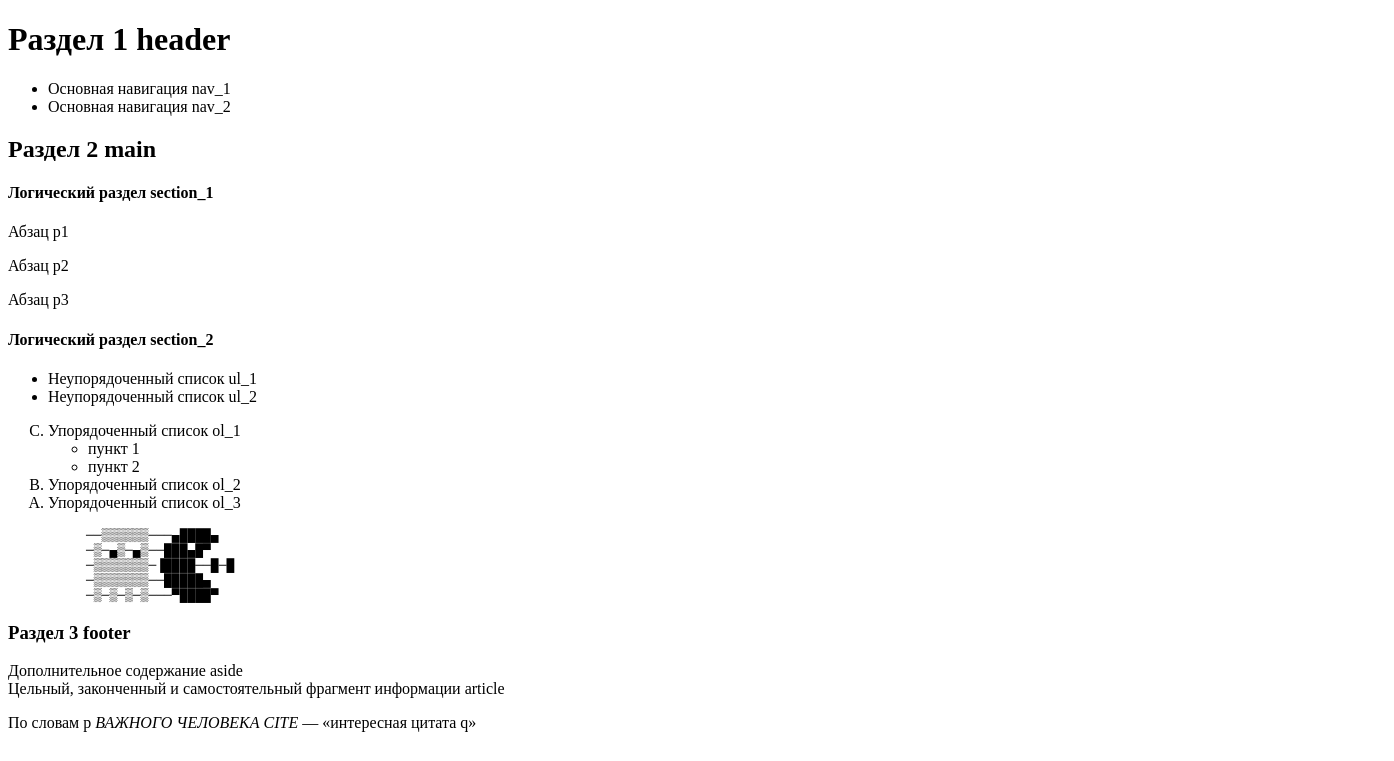
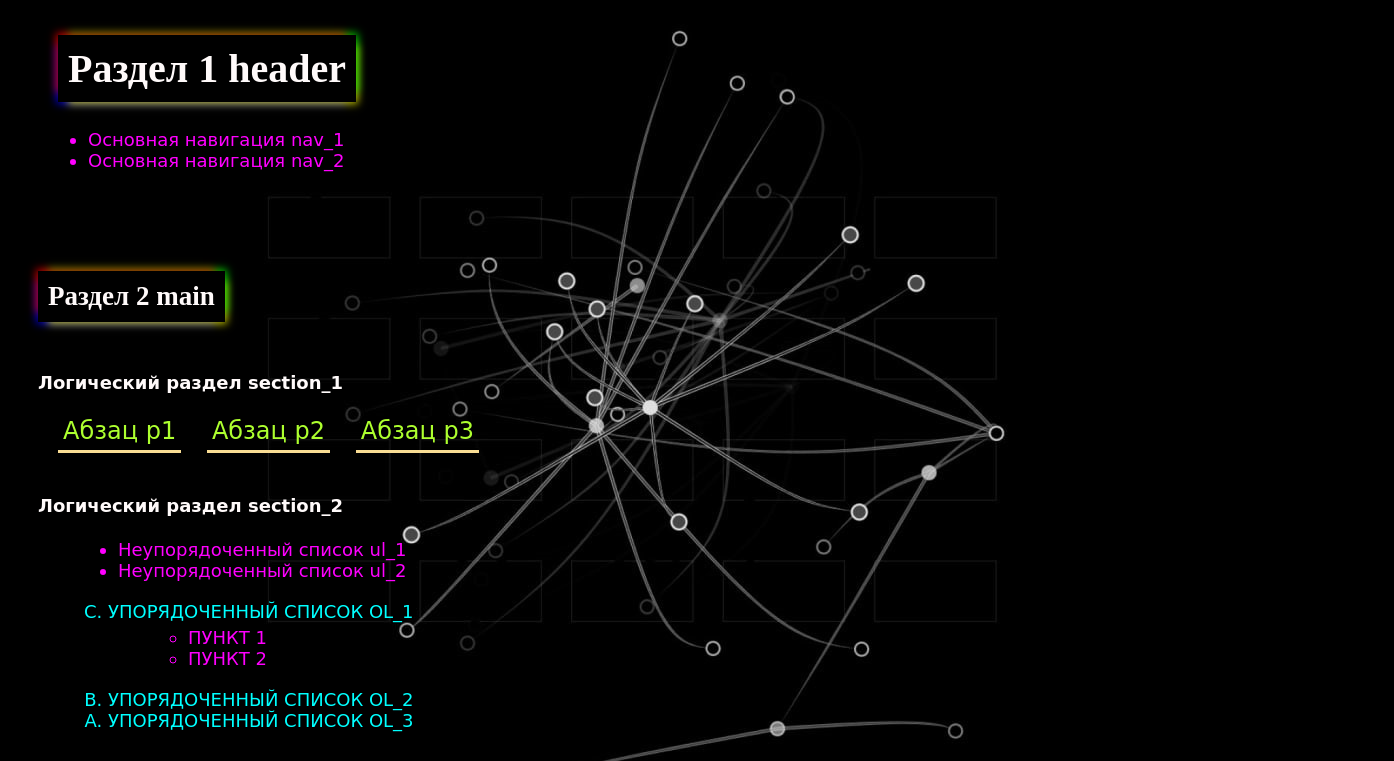
Before and after one commit to AlenaTer/web_prog, a plain HTML site: page index.html in a window 1280 px wide. Shown: the top 761 px of the page, 1394 px wide, since content can reach past the window. Drawn offline with Linux system fonts and the light colour scheme.

Commit message:
commit_lab_2

```diff
--- a/index.html
+++ b/index.html
@@ -5,12 +5,12 @@
     <title>PredictionOfTheDay</title>
     <meta name="description" content="краткое описание">
     <meta name="keywords" content="цитата, предсказание">
-    <link href="outlines.css" rel="stylesheet">
+    <link href="style.css" rel="stylesheet">
 </head>
 
 <body>
 <header>
-    <h1>Раздел 1 header</h1>
+    <h1 class="razdel_1">Раздел 1 header</h1>
     <nav>
         <ul>
             <li>Основная навигация nav_1</li>
@@ -19,7 +19,7 @@
     </nav>
 </header>
 <main>
-    <h2>Раздел 2 main</h2>
+    <h2 class="razdel_2">Раздел 2 main</h2>
     <section>
         <h4> Логический раздел section_1 </h4>
         <p>Абзац p1</p>
@@ -51,14 +51,15 @@
 </pre>
 </main>
 <footer>
-    <h3>Раздел 3 footer</h3>
+    <h3 class="razdel_3">Раздел 3 footer</h3>
     <aside>
         Дополнительное содержание aside
     </aside>
     <article>
         Цельный, законченный и самостоятельный фрагмент информации article
     </article>
-    <p>По словам p <cite> ВАЖНОГО ЧЕЛОВЕКА CITE </cite> — <q>интересная цитата q</q></p>
+    <p class="chitata">По словам p <cite class="cite"> ВАЖНОГО ЧЕЛОВЕКА CITE </cite> — <q>интересная цитата q</q></p>
 </footer>
+<img src="web.jpg">
 </body>
 </html>
--- /dev/null
+++ b/style.css
@@ -0,0 +1,93 @@
+body {
+    display: inline-block;
+    background: #000 url(web.jpg);
+    color: snow;
+    background-attachment: fixed;
+    background-repeat: repeat-x ;
+    font-size: large;
+    font-family: cursive;
+}
+p {
+    color: greenyellow;
+    font-size: 24px;
+    padding: 5px;
+    margin-left: 20px;
+    display: inline;
+    border-bottom: 3px solid #f9dd94;
+}
+ul {
+    color: fuchsia;
+    margin-left: 40px;
+    margin-top: 5px;
+    margin-bottom: 20px;
+}
+ol {
+    color: aqua;
+    margin-left: 30px;
+    margin-top: 10px;
+    margin-bottom: 20px;
+    text-transform: uppercase;
+}
+section {
+    margin-left: 30px;
+    margin-top: 50px;
+    margin-bottom: 40px;
+}
+footer {
+    font-family: Gabriola;
+    font-size: 20px;
+    margin-left: 20px;
+    font-weight: bold;
+}
+pre {
+    margin-left: 1100px;
+}
+img {
+    width: 50rem;
+    height: 30rem;
+    background: linear-gradient(45deg, deeppink 50%, transparent 50%);
+    filter: drop-shadow(0.6rem 0.6rem 1rem rgba(20, 20, 180, 0.8));
+    margin-left: 300px;
+}
+.razdel_1 {
+    font-family: "Segoe Print";
+    font-size: 40px;
+    width: fit-content;
+    padding: 10px;
+    margin-left: 50px;
+    box-shadow:
+            -6px -6px 8px -4px rgba(255,0,0,0.75),
+            6px -6px 8px -4px rgba(0,255,0,0.75),
+            6px 6px 8px -4px rgba(255,255,0,0.75),
+            -6px 6px 8px -4px rgba(0,0,255,0.75);;
+}
+.razdel_2 {
+    font-family: "Segoe Print";
+    width: fit-content;
+    padding: 10px;
+    margin-top: 100px;
+    margin-left: 30px;
+    box-shadow:
+            -6px -6px 8px -4px rgba(255,0,0,0.75),
+            6px -6px 8px -4px rgba(0,255,0,0.75),
+            6px 6px 8px -4px rgba(255,255,0,0.75),
+            -6px 6px 8px -4px rgba(0,0,255,0.75);;
+}
+.razdel_3 {
+    font-family: "Segoe Print";
+    width: fit-content;
+    padding: 10px;
+    margin-left: 20px;
+    box-shadow:
+            -6px -6px 8px -4px rgba(255,0,0,0.75),
+            6px -6px 8px -4px rgba(0,255,0,0.75),
+            6px 6px 8px -4px rgba(255,255,0,0.75),
+            -6px 6px 8px -4px rgba(0,0,255,0.75);;
+}
+.chitata {
+    margin-left: 350px;
+    font-size: xx-large;
+}
+.cite {
+    color: snow;
+}
--- a/styles.css
+++ /dev/null
@@ -1,4 +0,0 @@
-p {
-   color: orange;
-    font-size: 16px;
-}
```
Also changed, not shown: web.jpg (added).
